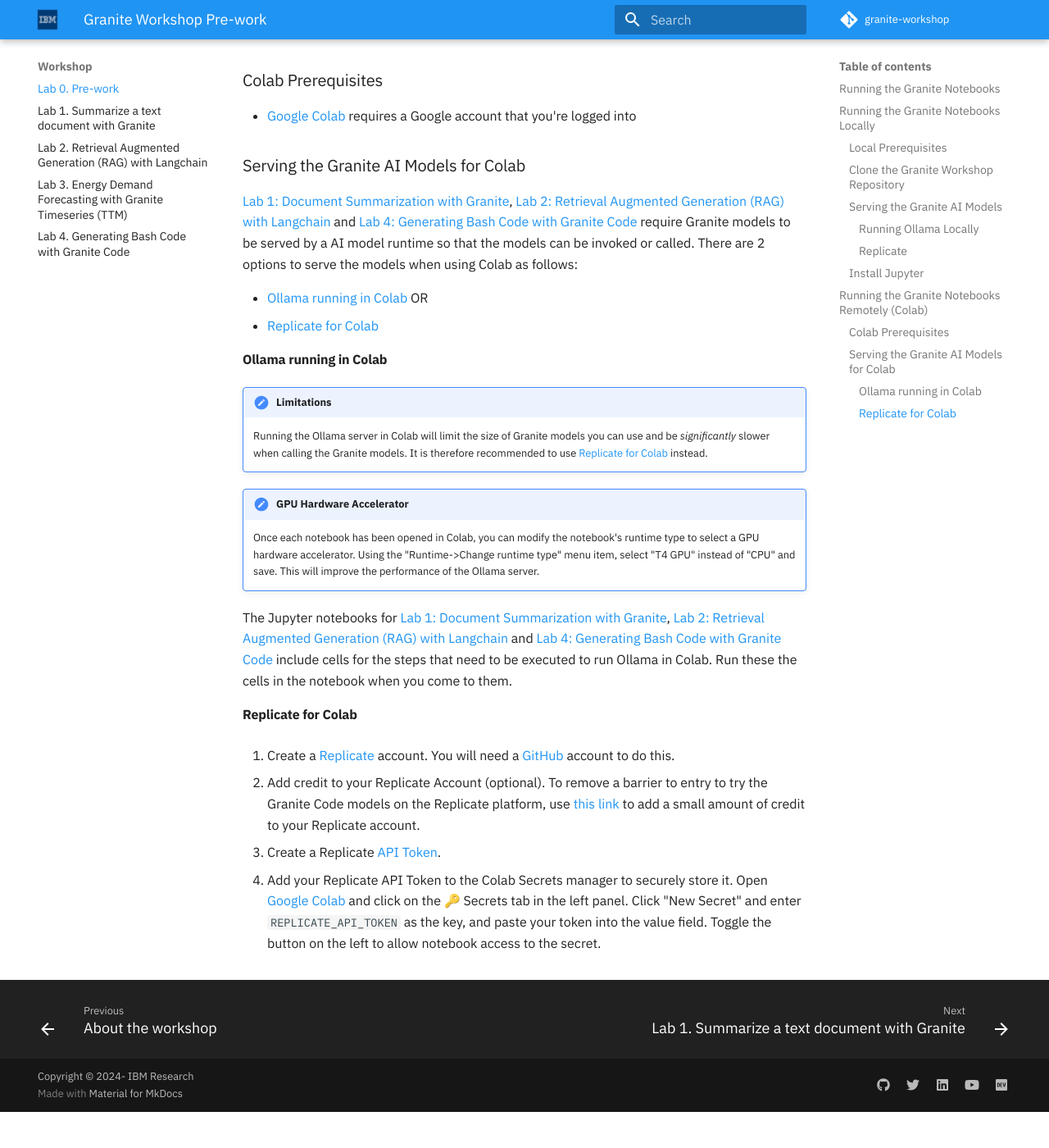
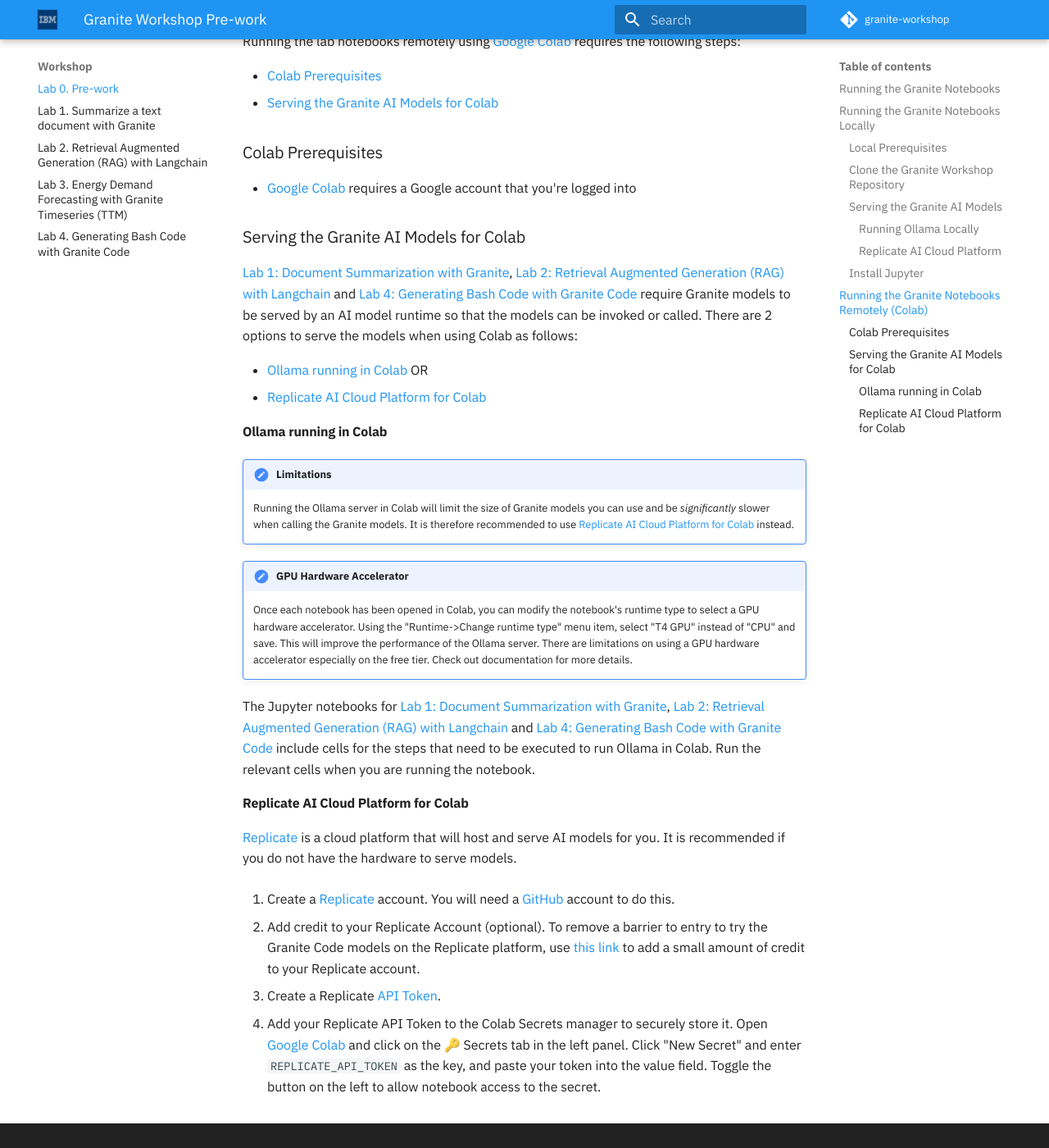
Before and after one commit to IBM/granite-workshop, an MkDocs documentation site: the page built from docs/pre-work/README.md, in a window 1280 px wide and 1400 px high, scrolled down 3512 px. Shown: the whole window at 82% size. Built offline with MkDocs 1.6.1 and Material for MkDocs 9.7.7, drawn with Linux system fonts in a browser that asks for light colours; comment, search, counter and statistics services are not loaded; before the commit the page ends 4868 px from its top, so only the background shows below that; some of the changed text lies outside the part shown.

Commit message:
Usability improvements
Signed-off-by: Martin Hickey <martin.hickey@ie.ibm.com>

````diff
--- a/docs/pre-work/README.md
+++ b/docs/pre-work/README.md
@@ -49,10 +49,10 @@
 
 ### Serving the Granite AI Models
 
-[Lab 1: Document Summarization with Granite](../lab-1/README.md), [Lab 2: Retrieval Augmented Generation (RAG) with Langchain](../lab-2/README.md) and [Lab 4: Generating Bash Code with Granite Code](../lab-4/README.md) require Granite models to be served by a AI model runtime so that the models can be invoked or called. There are 2 options to serve the models as follows:
+[Lab 1: Document Summarization with Granite](../lab-1/README.md), [Lab 2: Retrieval Augmented Generation (RAG) with Langchain](../lab-2/README.md) and [Lab 4: Generating Bash Code with Granite Code](../lab-4/README.md) require Granite models to be served by an AI model runtime so that the models can be invoked or called. There are 2 options to serve the models as follows:
 
 - [Running Ollama Locally](#running-ollama-locally) OR
-- [Replicate](#replicate)
+- [Replicate AI Cloud Platform](#replicate-ai-cloud-platform)
 
 #### Running Ollama Locally
 
@@ -62,9 +62,9 @@
 - At least 32GB RAM
 
 !!! note "Tested system"
-    This was tested on a Macbook with an M1 processor and 32GB RAM.
+    This was tested on a Macbook with an M1 processor and 32GB RAM. It maybe possible to serve models with a CPU and less memory.
 
-If you computer is unable to serve the models then it is recommended to go to the [Replicate](#replicate) section.
+If you computer is unable to serve the models, then it is recommended to go to the [Replicate AI Cloud Platform](#replicate-ai-cloud-platform) section instead.
 
 Running Ollama locally on your computer requires the following steps:
 
@@ -90,7 +90,9 @@
     ollama pull granite-code:20b
     ```
 
-#### Replicate
+#### Replicate AI Cloud Platform
+
+[Replicate](https://replicate.com/) is a cloud platform that will host and serve AI models for you. It is recommended if you do not have the hardware to serve models.
 
 1. Create a [Replicate](https://replicate.com/) account. You will need a [GitHub](https://github.com/) account to do this.
 
@@ -148,24 +150,27 @@
 
 ### Serving the Granite AI Models for Colab
 
-[Lab 1: Document Summarization with Granite](../lab-1/README.md), [Lab 2: Retrieval Augmented Generation (RAG) with Langchain](../lab-2/README.md) and [Lab 4: Generating Bash Code with Granite Code](../lab-4/README.md) require Granite models to be served by a AI model runtime so that the models can be invoked or called. There are 2 options to serve the models when using Colab as follows:
+[Lab 1: Document Summarization with Granite](../lab-1/README.md), [Lab 2: Retrieval Augmented Generation (RAG) with Langchain](../lab-2/README.md) and [Lab 4: Generating Bash Code with Granite Code](../lab-4/README.md) require Granite models to be served by an AI model runtime so that the models can be invoked or called. There are 2 options to serve the models when using Colab as follows:
 
 - [Ollama running in Colab](#ollama-running-in-colab) OR
-- [Replicate for Colab](#replicate-for-colab)
+- [Replicate AI Cloud Platform for Colab](#replicate-ai-cloud-platform-for-colab)
 
 #### Ollama running in Colab
 
 !!! note "Limitations"
-    Running the Ollama server in Colab will limit the size of Granite models you can use and be _significantly_ slower when calling the Granite models. It is therefore recommended to use [Replicate for Colab](#replicate-for-colab) instead.
+    Running the Ollama server in Colab will limit the size of Granite models you can use and be _significantly_ slower when calling the Granite models. It is therefore recommended to use [Replicate AI Cloud Platform for Colab](#replicate-ai-cloud-platform-for-colab) instead.
 
 !!! attention "GPU Hardware Accelerator"
     Once each notebook has been opened in Colab, you can modify the notebook's runtime type to select a GPU hardware accelerator.
     Using the "Runtime->Change runtime type" menu item, select "T4 GPU" instead of "CPU" and save.
     This will improve the performance of the Ollama server.
+    There are limitations on using a GPU hardware accelerator especially on the free tier. Check out documentation for more details.
 
-The Jupyter notebooks for [Lab 1: Document Summarization with Granite](../lab-1/README.md), [Lab 2: Retrieval Augmented Generation (RAG) with Langchain](../lab-2/README.md) and [Lab 4: Generating Bash Code with Granite Code](../lab-4/README.md) include cells for the steps that need to be executed to run Ollama in Colab. Run these the cells in the notebook when you come to them.
+The Jupyter notebooks for [Lab 1: Document Summarization with Granite](../lab-1/README.md), [Lab 2: Retrieval Augmented Generation (RAG) with Langchain](../lab-2/README.md) and [Lab 4: Generating Bash Code with Granite Code](../lab-4/README.md) include cells for the steps that need to be executed to run Ollama in Colab. Run the relevant cells when you are running the notebook.
 
-#### Replicate for Colab
+#### Replicate AI Cloud Platform for Colab
+
+[Replicate](https://replicate.com/) is a cloud platform that will host and serve AI models for you. It is recommended if you do not have the hardware to serve models.
 
 1. Create a [Replicate](https://replicate.com/) account. You will need a [GitHub](https://github.com/) account to do this.
 
````
Also changed, not shown: other parts of docs/pre-work/README.md (+2 -2 lines), docs/README.md (+2 -1 lines), docs/lab-2/README.md (+1 -1 lines), 3 other files.
